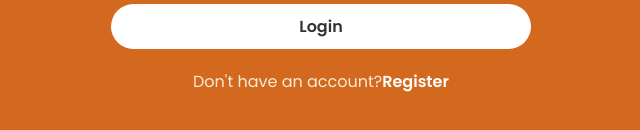
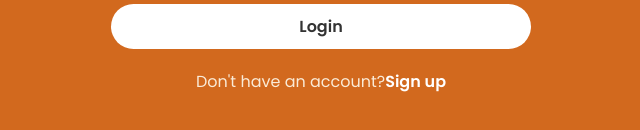
Before and after one commit to Joshua041202/Reservebite, a plain HTML site: page login.html in a window 1280 px wide. Shown: the part 480-610 px from the top of the page, 319-959 px from the left. Drawn offline with Linux system fonts and the light colour scheme.

Commit message:
Update login.html

```diff
--- a/login.html
+++ b/login.html
@@ -32,7 +32,7 @@
 <button type="submit" class="btn">Login</button>
 <div class="register-link">
     <p> Don't have an account?<a
-    href="#">Register</a></p>
+    href="#">Sign up</a></p>
 </div>
 
         </form>
```
